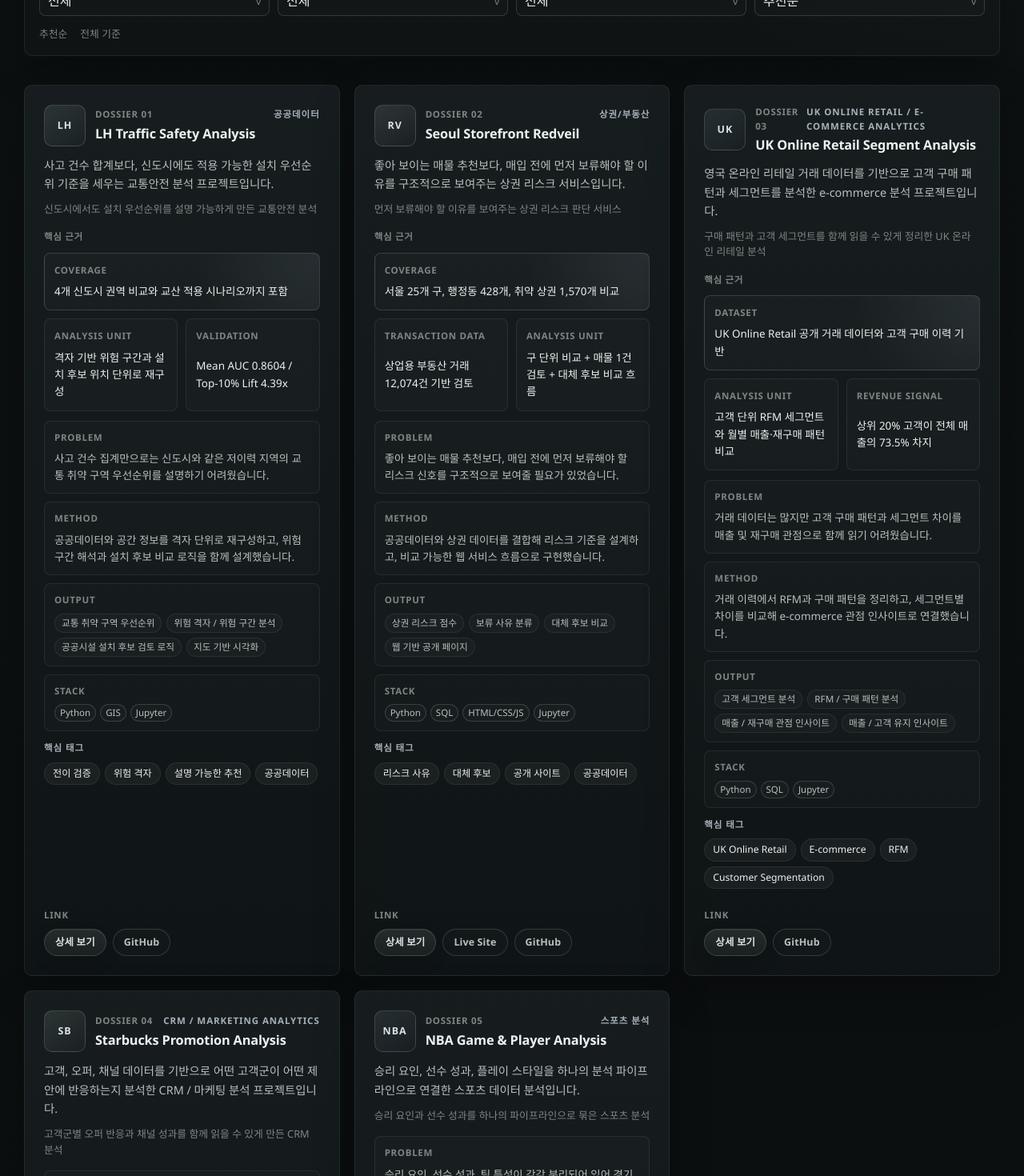
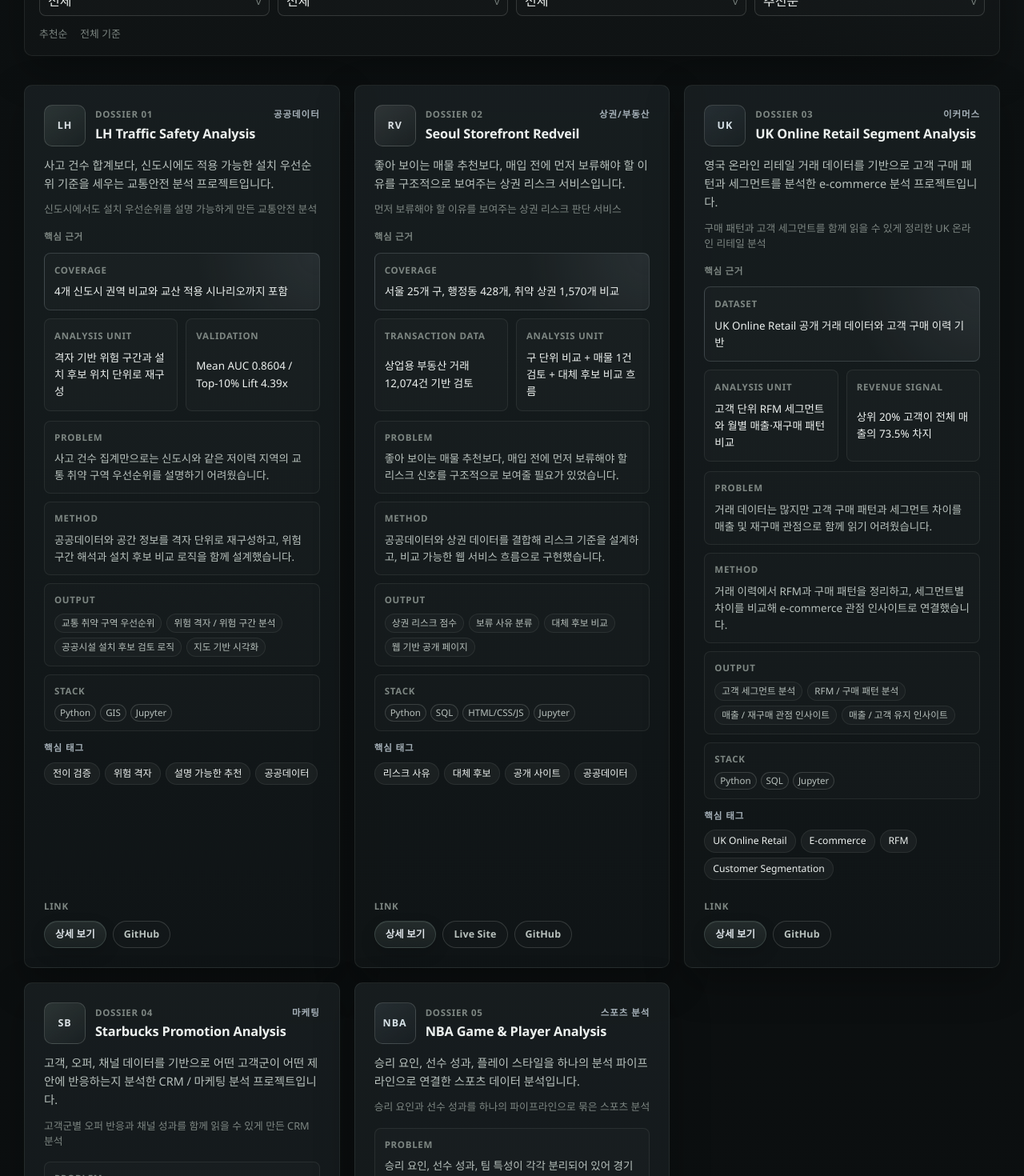
Before and after one commit to dffxonnb-cyber/signal-archive, a Next.js app: page /projects in a window 1280 px wide. Shown: the part 540-2010 px from the top of the page at 80% size. Built offline with nearby package versions, Linux system fonts and the light colour scheme.

Commit message:
Shorten commerce and marketing domain labels

```diff
--- a/content/projects.ts
+++ b/content/projects.ts
@@ -229,7 +229,7 @@ export const projects: Project[] = [
     slug: "uk-online-retail-segment-analysis",
     title: "UK Online Retail Segment Analysis",
     category: "대표 프로젝트",
-    primaryDomain: "UK Online Retail / E-commerce Analytics",
+    primaryDomain: "이커머스",
     summary: "영국 온라인 리테일 거래 데이터를 기반으로 고객 구매 패턴과 세그먼트를 분석한 e-commerce 분석 프로젝트입니다.",
     period: "2026",
     format: "팀 프로젝트 기반 정리",
@@ -339,7 +339,7 @@ export const projects: Project[] = [
     slug: "starbucks-promotion-analysis",
     title: "Starbucks Promotion Analysis",
     category: "서브 프로젝트",
-    primaryDomain: "CRM / Marketing Analytics",
+    primaryDomain: "마케팅",
     summary: "고객, 오퍼, 채널 데이터를 기반으로 어떤 고객군이 어떤 제안에 반응하는지 분석한 CRM / 마케팅 분석 프로젝트입니다.",
     period: "2026",
     format: "개인 프로젝트",
```
